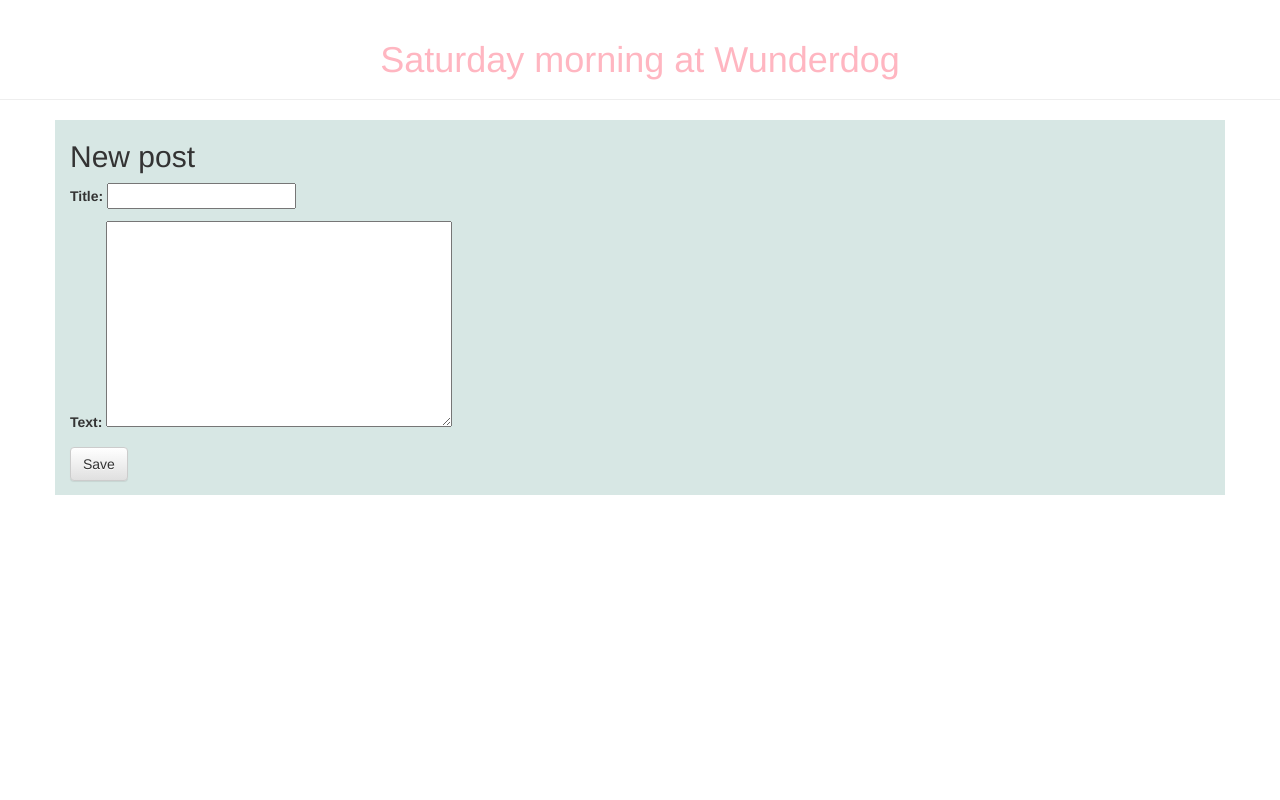
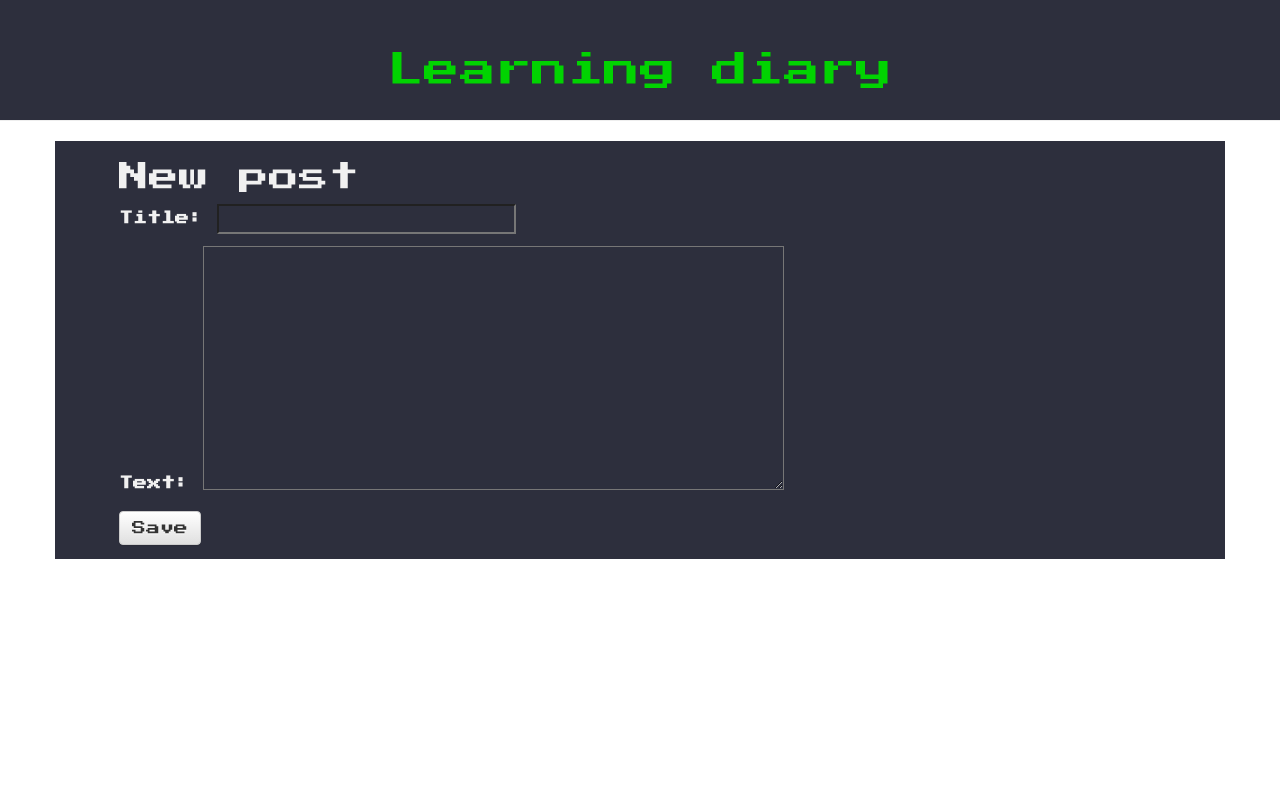
Before and after one commit to ashleynguci/firstDjangoWeb, a Django app: page /post/new/ in a window 1280 px wide. Run offline with Django 3.2, Linux system fonts and the light colour scheme; some libraries are stand-ins or nearby versions.

Commit message:
Modified style page

```diff
--- a/blog/forms.py
+++ b/blog/forms.py
@@ -1,9 +1,9 @@
 from django import forms
 
-from .models import Post
+from .models import *
 
 class PostForm(forms.ModelForm):
 
     class Meta:
         model = Post
-        fields = ('title', 'text',)
+        fields = ('title', 'text')
--- a/blog/models.py
+++ b/blog/models.py
@@ -7,6 +7,7 @@ class Post(models.Model):
     author = models.ForeignKey(settings.AUTH_USER_MODEL, on_delete=models.CASCADE)
     title = models.CharField(max_length=200)
     text = models.TextField()
+
     created_date = models.DateTimeField(default=timezone.now)
     published_date = models.DateTimeField(blank=True, null=True)
 
--- a/blog/templates/blog/base.html
+++ b/blog/templates/blog/base.html
@@ -15,13 +15,29 @@
       rel="stylesheet"
       type="text/css"
     />
+    <link
+      href="https://fonts.googleapis.com/css?family=Press+Start+2P&display=swap"
+      rel="stylesheet"
+    />
     <style>
+      * {
+        background-color: #2d2f3d;
+        color: #f1f1f1;
+        font-family: "Press Start 2P", cursive;
+        line-height: 1.7em;
+      }
       .container {
-        background-color: #d7e7e4;
+        padding-left: 5%;
       }
       h1 a,
-      h2 a {
-        color: lightpink;
+      h3 a {
+        color: #01d301;
+      }
+      hr {
+        border: 0;
+
+        border-bottom: 1px dashed #ccc;
+        background: #999;
       }
     </style>
   </head>
@@ -33,7 +49,7 @@
       ></a>
       {% endif %}
 
-      <h1><a href="/">Saturday morning at Wunderdog</a></h1>
+      <h1><a href="/">Learning diary</a></h1>
     </div>
     <div class="content container">
       <div class="row">
--- a/blog/views.py
+++ b/blog/views.py
@@ -12,7 +12,7 @@ from django.utils import timezone
 from .models import Post
 
 def post_list(request):
-    posts = Post.objects.filter(published_date__lte=timezone.now()).order_by('published_date')
+    posts = Post.objects.filter(published_date__lte=timezone.now()).order_by('-published_date')
     return render(request, 'blog/post_list.html', {'posts': posts})
 
 def post_detail(request, pk):
--- a/mysite/settings.py
+++ b/mysite/settings.py
@@ -63,6 +63,7 @@ TEMPLATES = [
                 'django.template.context_processors.request',
                 'django.contrib.auth.context_processors.auth',
                 'django.contrib.messages.context_processors.messages',
+
             ],
         },
     },
@@ -120,3 +121,6 @@ USE_TZ = True
 
 STATIC_URL = '/static/'
 STATIC_ROOT = os.path.join(BASE_DIR, 'static')
+
+MEDIA_URL = '/media/'
+MEDIA_ROOT = os.path.join(BASE_DIR, 'media')
--- a/mysite/urls.py
+++ b/mysite/urls.py
@@ -15,8 +15,10 @@ Including another URLconf
 """
 from django.contrib import admin
 from django.urls import path, include
-
+from django.conf import settings
+from django.conf.urls.static import static
 urlpatterns = [
     path('admin/', admin.site.urls),
     path('', include('blog.urls')),
-]
+] +static(settings.MEDIA_URL,
+                              document_root=settings.MEDIA_ROOT)
```
Also changed, not shown: blog/static/css/blog.css (+6 -3 lines), blog/templates/blog/post_list.html (+5 -5 lines), blog/urls.py (line endings or trailing spaces).
